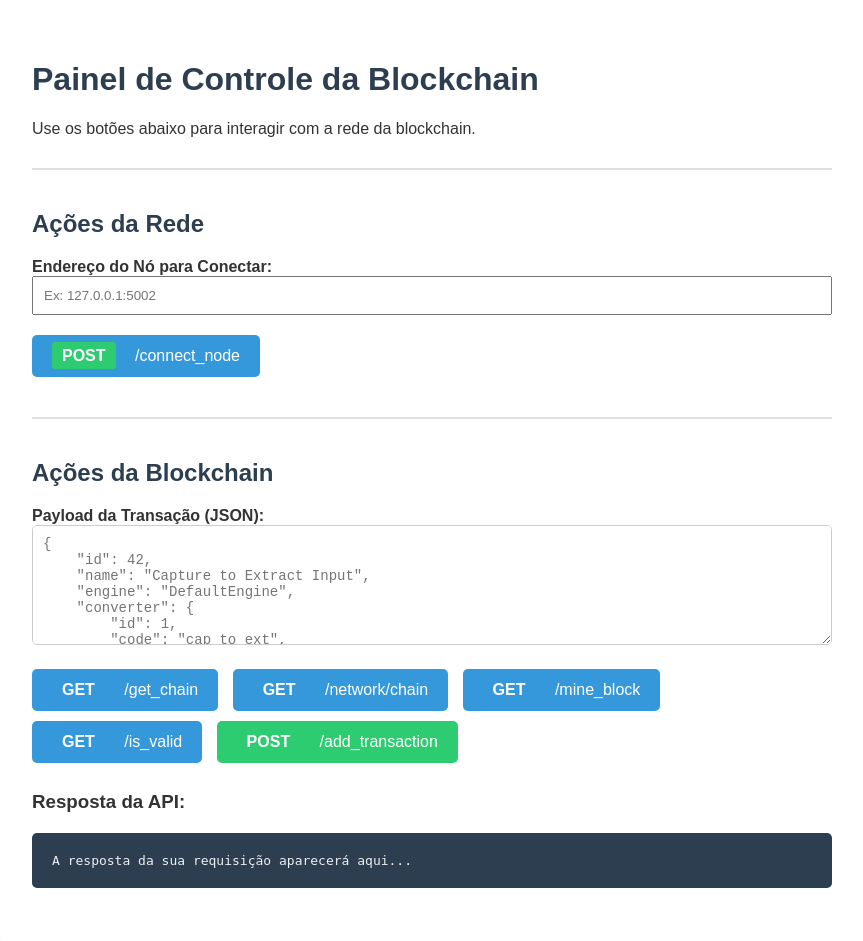
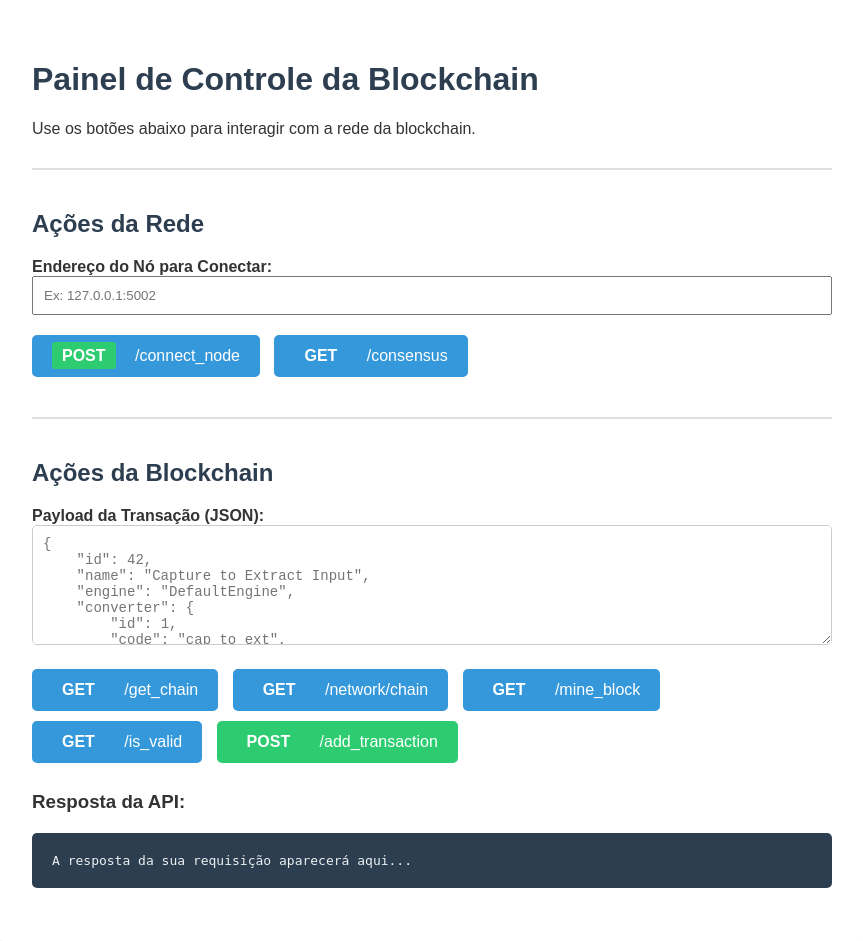
Before and after one commit to leonardo-del-nero/blockchain_ticket, a Flask app: page / in a window 1280 px wide. Shown: the whole page, without its empty margins (208-1071 px from the left). Run offline with Flask 3, Linux system fonts and the light colour scheme.

Commit message:
consensus button return

```diff
--- a/templates/index.html
+++ b/templates/index.html
@@ -19,6 +19,7 @@
 
             <div class="action-buttons">
                 <button onclick="connectNode()"><span class="method method-post">POST</span> /connect_node</button>
+                <button onclick="fetchAPI('/consensus', 'GET')"><span class="method method-get">GET</span> /consensus</button>
             </div>
         </div>
 
```
